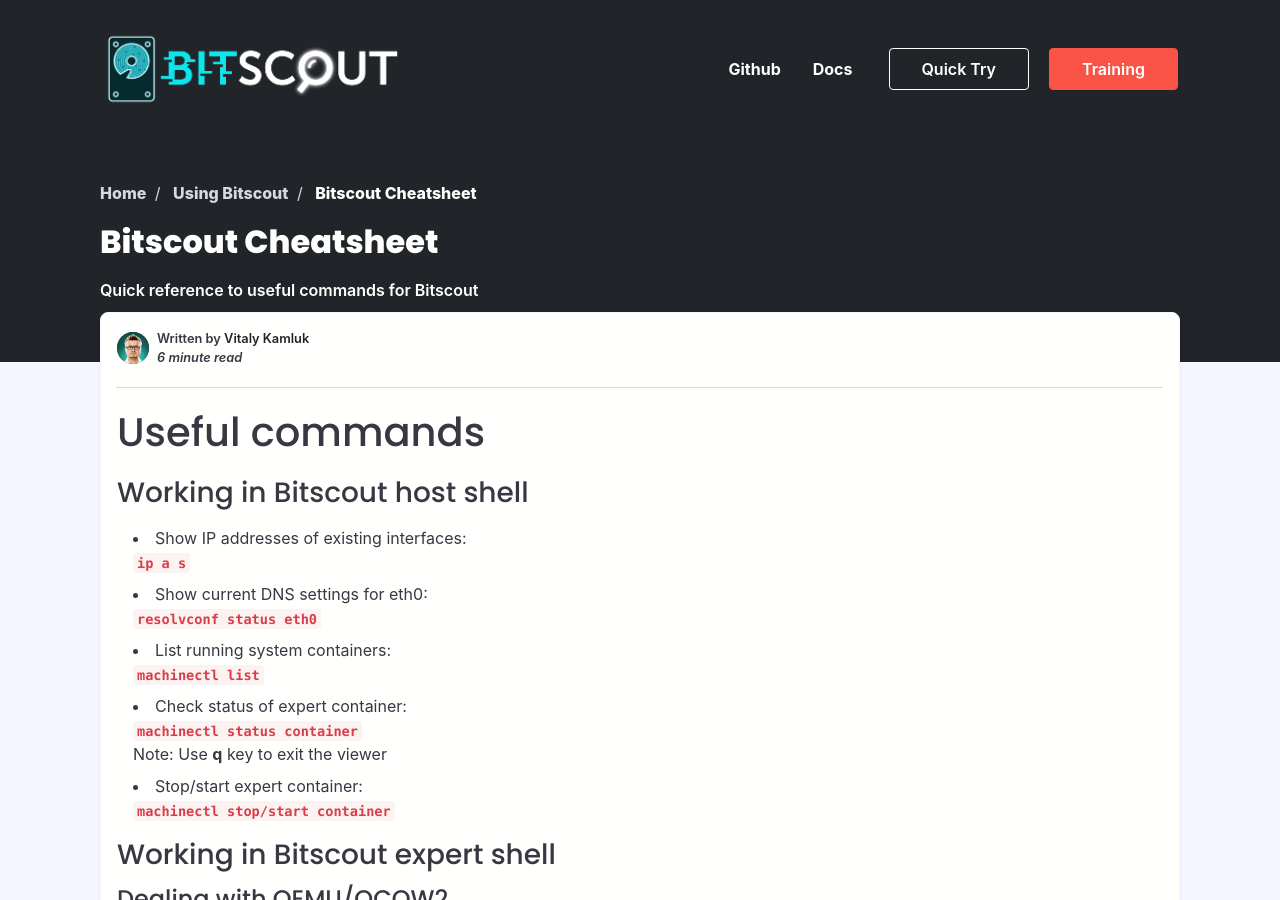
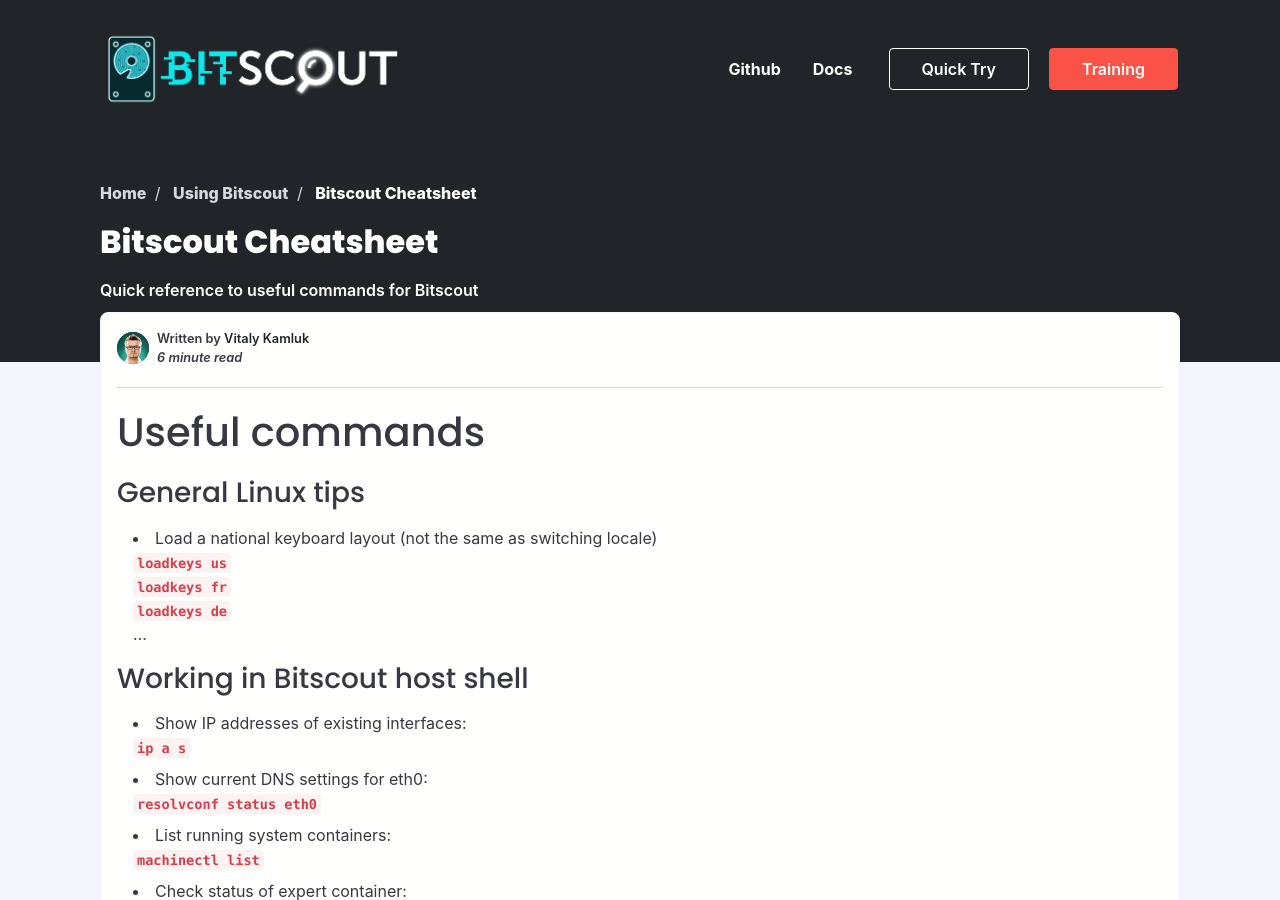
Before and after one commit to bitscout-forensics/bitscout-forensics.github.io, a Jekyll site: the page built from _posts/docs/2021-05-31-cheatsheet.md, in a window 1280 px wide and 900 px high. Built offline with Jekyll 4.4.1, drawn with Linux system fonts in a browser that asks for light colours; nearby versions of some CDN libraries; some web fonts are replaced.

Commit message:
Updated cheatsheet

```diff
--- a/_posts/docs/2021-05-31-cheatsheet.md
+++ b/_posts/docs/2021-05-31-cheatsheet.md
@@ -9,6 +9,13 @@
 -----
 
 # Useful commands #
+### General Linux tips ###
+* Load a national keyboard layout (not the same as switching locale)
+**`loadkeys us`**
+**`loadkeys fr`**
+**`loadkeys de`**
+...
+
 ### Working in Bitscout host shell ###
 * Show IP addresses of existing interfaces:
 **`ip a s`**
```
Also changed, not shown: _posts/docs/2020-02-14-basic-usage.md (line endings or trailing spaces).
